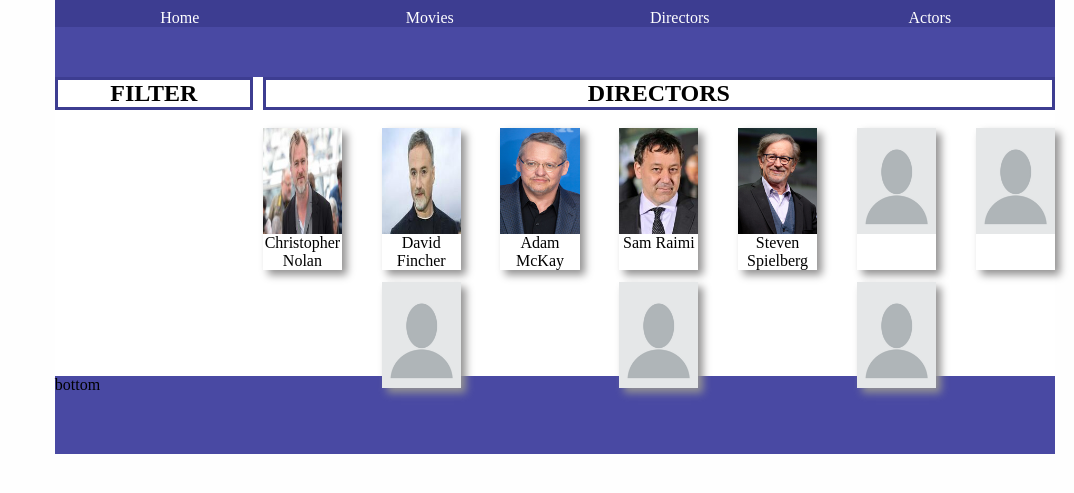
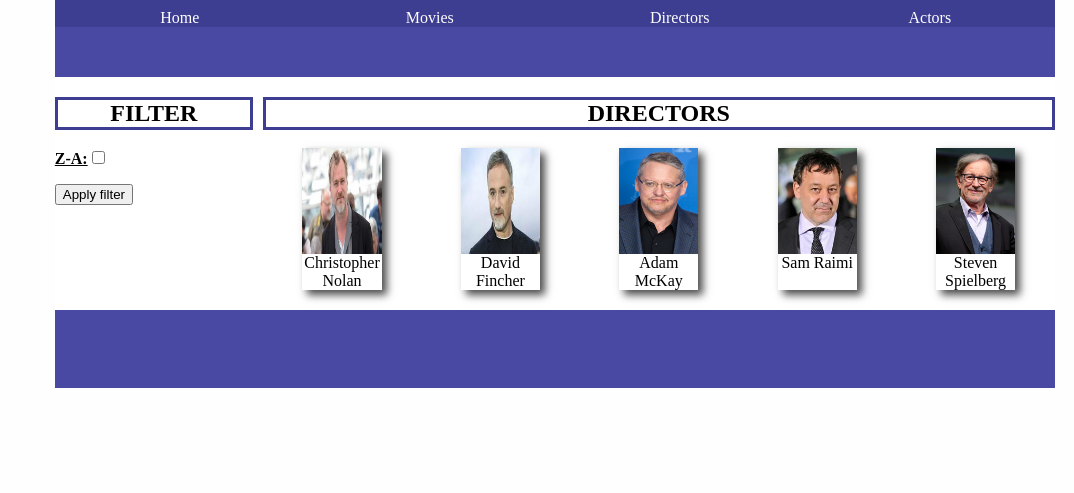
Before and after one commit to Sergio2405/Movies, a Django app: page /blog/directors/ in a window 1280 px wide. Shown: the part 51-544 px from the top of the page, without its empty margins (206-1280 px from the left). Run offline with Django 3.2, Linux system fonts and the light colour scheme; data comes from the database, SQL or seed files in the repository; parts of the project's set-up code (start-up, migrations or seed data) failed here and were passed over.

Commit message:
filter applied but not functional yet

```diff
--- a/blog/static/blog/css/index.css
+++ b/blog/static/blog/css/index.css
@@ -19,9 +19,7 @@ body{background-color:var(--body--color) ;}
 /* CONTAINER */
 #parent
 {
-    display: grid;
-    grid-template-columns: auto;
-    row-gap: auto;
+
     width: 70%;
     height: auto;
 }
@@ -53,6 +51,7 @@ body{background-color:var(--body--color) ;}
     width: 100%;
     height: 10%;
     background-color: var(--nav-color);
+    margin-bottom: 2%;
 }
 
 #bottom
@@ -60,6 +59,7 @@ body{background-color:var(--body--color) ;}
     background-color: var(--nav-color);
     width: 100%;
     height: 10%;
+    margin-top: 2%;
 }
 .menu
 {
@@ -91,7 +91,7 @@ body{background-color:var(--body--color) ;}
 
 .images
 {
-    box-shadow: 5px 5px 8px rgb(148, 147, 147);
+    box-shadow: 5px 5px 8px rgb(77, 77, 77);
 }
 
 /* SEPARATOR */
@@ -211,3 +211,20 @@ body{background-color:var(--body--color) ;}
     width: 50%;
     text-align: center;
 }
+
+.filter
+{
+    text-decoration: underline black;
+    font-weight: bold;
+}
+
+.wrap_objects
+{
+    display:flex;
+        justify-content: space-evenly;
+        column-gap: 5%;
+        row-gap: 10px;
+        flex-basis: 50%;
+        flex-wrap: wrap;
+        flex-direction: row;
+}
--- a/blog/templates/blog/directors.html
+++ b/blog/templates/blog/directors.html
@@ -2,17 +2,6 @@
 {% block head %}
 <link href = "{% static 'blog/css/index.css' %}" rel="stylesheet" type="text/css">
 <style>
-
-    .directors
-    {
-        display:flex;
-        justify-content: space-evenly;
-        column-gap: 5%;
-        row-gap:5%;
-        flex-basis: 50%;
-        flex-wrap: wrap;
-        flex-direction: row;
-    }
 
 </style>
 {% endblock %}
@@ -36,6 +25,16 @@
             </div>
             <br>
 
+            <div>
+                <form>
+
+                    <label class = "filter">Z-A:<input type = "checkbox"></label>
+
+                    <p></p>
+                    <button>Apply filter</button>
+                </form>
+            </div>
+
         </div>
         <div id = "parent" style = "width: 80%;">
 
@@ -44,7 +43,7 @@
             </div>
             <br>
 
-            <div class = "directors">
+            <div class = "wrap_objects">
                 {% for director in directors_list %}
                     <div class = "images" style = "max-height: 85%;max-width: 10%">
                         <a href = "{% url 'DirectorsDetail' director.id %}" target="_blank">
@@ -55,31 +54,10 @@
                         </figcaption>
                     </div>
                 {% endfor %}
-                <div class = "images" style = "max-height: 85%;max-width: 10%">
-                    <img src="/media/actor_image/ProfilePic.png" style="width: 100%; height: auto;">
-                    <figcaption style = "text-align: center;">  </figcaption>
-                </div>
-                <div class = "images" style = "max-height: 85%;max-width: 10%">
-                    <img src="/media/actor_image/ProfilePic.png" style="width: 100%; height: auto;">
-                    <figcaption style = "text-align: center;">  </figcaption>
-                </div>
-                <div class = "images" style = "max-height: 85%;max-width: 10%">
-                    <img src="/media/actor_image/ProfilePic.png" style="width: 100%; height: auto;">
-                    <figcaption style = "text-align: center;">  </figcaption>
-                </div>
-                <div class = "images" style = "max-height: 85%;max-width: 10%">
-                    <img src="/media/actor_image/ProfilePic.png" style="width: 100%; height: auto;">
-                    <figcaption style = "text-align: center;">  </figcaption>
-                </div>
-                <div class = "images" style = "max-height: 85%;max-width: 10%">
-                    <img src="/media/actor_image/ProfilePic.png" style="width: 100%; height: auto;">
-                    <figcaption style = "text-align: center;">  </figcaption>
-                </div>
             </div>
         </div>
     </div>
     <div id = "bottom">
-        bottom
     </div>
 
 </div>
--- a/blog/views.py
+++ b/blog/views.py
@@ -1,7 +1,7 @@
 from django.http import HttpResponse
 from django.views import View
 from django.shortcuts import render, redirect
-from .models import Actor, Director, Movie
+from .models import Actor, Director, Movie, Genre
 
 def general(request):
     return redirect('Home')
@@ -13,7 +13,8 @@ def movies(request):
 
     movie_list = Movie.objects.all()
     return render(request,"blog/movies.html",context={
-        "movies_list" : movie_list
+        "movies_list" : movie_list,
+        "genres" : Genre.objects.all()
     })
 
 def directors(request):
```
Also changed, not shown: blog/templates/blog/actors.html (+11 -13 lines), blog/templates/blog/movies.html (+28 -14 lines).
